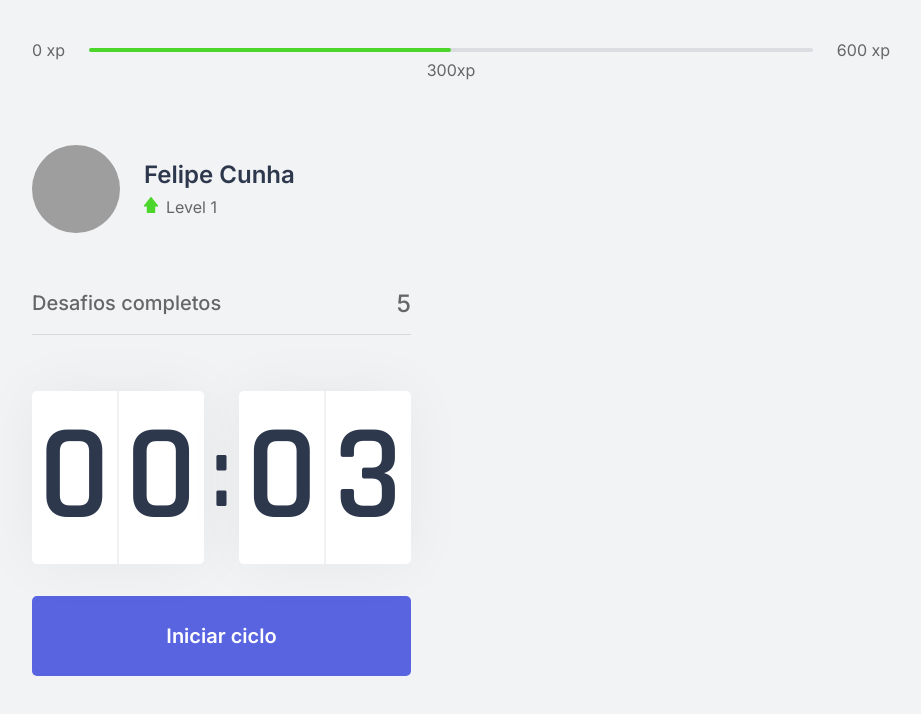
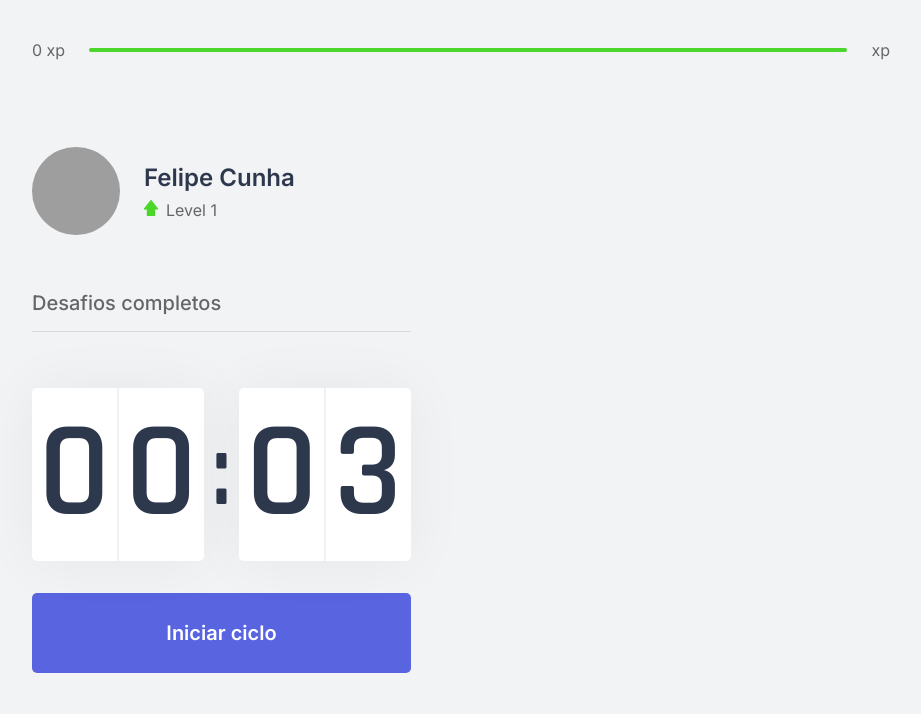
Before and after one commit to felipescunha/nlw4-nextjs, a Next.js app: page / in a window 1280 px wide. Shown: the top 714 px of the page, without its empty margins (179-1100 px from the left). Built offline with nearby package versions, Linux system fonts and the light colour scheme; grey boxes are pictures that could not be loaded.

Commit message:
adicionado context nos componentes

```diff
--- a/src/components/CompletedChallenges.tsx
+++ b/src/components/CompletedChallenges.tsx
@@ -1,10 +1,14 @@
+import { useContext } from 'react';
+import { ChallengesContext } from '../contexts/ChallengesContext';
 import styles from '../styles/components/CompletedChallenges.module.css';
 
 export function CompletedChallenges(){
+
+  const { challengeCompleted } = useContext(ChallengesContext);
   return (
     <div className={styles.completedChallengesContainer}>
       <span>Desafios completos</span>
-      <span>5</span>
+      <span>{challengeCompleted}</span>
     </div>
   )
 }
--- a/src/components/Countdowm.tsx
+++ b/src/components/Countdowm.tsx
@@ -1,9 +1,12 @@
-import { useState, useEffect } from 'react';
+import { useState, useEffect, useContext } from 'react';
+import { ChallengesContext } from '../contexts/ChallengesContext';
 import styles from '../styles/components/Countdown.module.css';
 
 let countdownTimeout: NodeJS.Timeout;
 
 export function Countdown(){
+  const { startNewChallenge } = useContext(ChallengesContext);
+
   const [time, setTime] = useState(0.05  * 60);
   const [isActive, setIsActive] = useState(false);
   const [hasFinished, setHasFinished] = useState(false);
@@ -17,7 +20,6 @@ export function Countdown(){
 
   function startCountdown(){
     setIsActive(true);
-
   }
 
   function resetCountdown(){
@@ -34,6 +36,7 @@ export function Countdown(){
     } else if (isActive && time === 0) {
       setHasFinished(true);
       setIsActive(false);
+      startNewChallenge();
     }
   }, [isActive, time]);
 
--- a/src/components/ExperienceBar.tsx
+++ b/src/components/ExperienceBar.tsx
@@ -1,16 +1,22 @@
+import { useContext } from 'react';
+import { ChallengesContext } from '../contexts/ChallengesContext';
 import styles from '../styles/components/ExperienceBar.module.css';
 
 export function ExperienceBar() {
+  const { currentExperience, experienceToNextLevel } = useContext(ChallengesContext)
+
+  const percentToNextLevel = Math.round(currentExperience * 100) / experienceToNextLevel;
+
   return(
     <header className={styles.experienceBar}>
       <span>0 xp</span>
       <div>
-        <div style={{ width: '50%'}}/>
-        <span className={styles.currentExperience} style={{ left:'50%' }}>
-          300xp
+        <div style={{ width: `${percentToNextLevel}%`}}/>
+        <span className={styles.currentExperience} style={{ left:`${percentToNextLevel}%` }}>
+          {currentExperience}
         </span>
       </div>
-      <span>600 xp</span>
+      <span>{experienceToNextLevel} xp</span>
     </header>
   )
 }
```
Also changed, not shown: src/components/ChallengeBox.tsx (+7 -11 lines).
